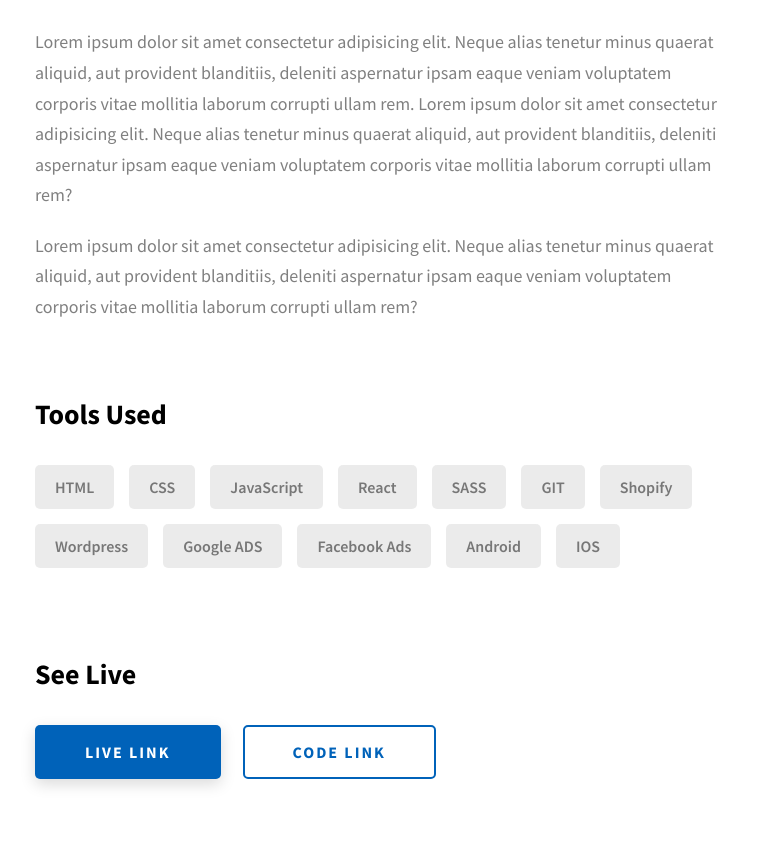
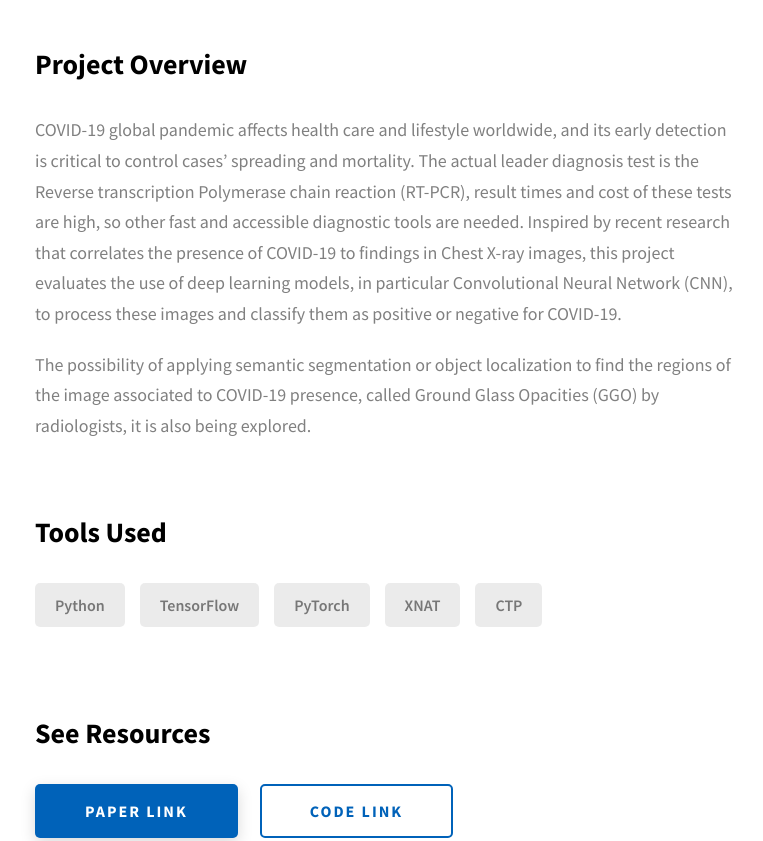
Before and after one commit to BioAITeam/BioAITeam.github.io, a plain HTML site: page project-covid.html in a window 1280 px wide. Shown: the part 1450-2291 px from the top of the page, without its empty margins (255-1018 px from the left). Drawn offline with Linux system fonts and the light colour scheme.

Commit message:
Update COVID project page

```diff
--- a/project-covid.html
+++ b/project-covid.html
@@ -4,8 +4,8 @@
     <meta charset="UTF-8" />
     <meta name="viewport" content="width=device-width, initial-scale=1.0" />
     <meta http-equiv="X-UA-Compatible" content="ie=edge" />
-    <title>Case Study of Project 2</title>
-    <meta name="description" content="Case study page of Project" />
+    <title>COVID-19 Detection</title>
+    <meta name="description" content="Deep Learning Applied to COVID-19 Detection in X-Ray Images project page" />
 
     <link rel="stylesheet" href="css/style.css" />
 
@@ -62,40 +62,18 @@
           </div>
         </div>
       </div>
-      <div class="header__sm-menu">
-        <div class="header__sm-menu-content">
-          <ul class="header__sm-menu-links">
-            <li class="header__sm-menu-link">
-              <a href="./index.html"> Home </a>
-            </li>
-
-            <li class="header__sm-menu-link">
-              <a href="./index.html#about"> About </a>
-            </li>
-
-            <li class="header__sm-menu-link">
-              <a href="./index.html#projects"> Projects </a>
-            </li>
-
-            <li class="header__sm-menu-link">
-              <a href="./index.html#contact"> Contact </a>
-            </li>
-          </ul>
-        </div>
-      </div>
     </header>
     <section class="project-cs-hero">
       <div class="project-cs-hero__content">
-        <h1 class="heading-primary">Project 2</h1>
+        <h1 class="heading-primary">Deep Learning Applied to COVID-19 Detection in X-Ray Images</h1>
         <div class="project-cs-hero__info">
           <p class="text-primary">
-            Lorem ipsum dolor sit amet consectetur adipisicing elit. Dignissimos
-            in numquam incidunt earum quaerat cum fuga, atque similique natus
-            nobis sit.
+            Research project intended to develop a Computer Aided Diagnosis (CAD)
+            tool for the COVID-19 disease using X-Ray images and Deep Learning methods.
           </p>
         </div>
         <div class="project-cs-hero__cta">
-          <a href="#" class="btn btn--bg" target="_blank">Live Link</a>
+          <a href="https://www.sciencedirect.com/science/article/pii/S2666827021000694?via%3Dihub" class="btn btn--bg" target="_blank">Paper Link</a>
         </div>
       </div>
     </section>
@@ -104,7 +82,7 @@
         <div class="project-details__content">
           <div class="project-details__showcase-img-cont">
             <img
-              src="./assets/jpeg/project-mockup-example.jpeg"
+              src="./assets/jpeg/covid.jpg"
               alt="Project Image"
               class="project-details__showcase-img"
             />
@@ -113,49 +91,41 @@
             <div class="project-details__desc">
               <h3 class="project-details__content-title">Project Overview</h3>
               <p class="project-details__desc-para">
-                Lorem ipsum dolor sit amet consectetur adipisicing elit. Neque
-                alias tenetur minus quaerat aliquid, aut provident blanditiis,
-                deleniti aspernatur ipsam eaque veniam voluptatem corporis vitae
-                mollitia laborum corrupti ullam rem. Lorem ipsum dolor sit amet
-                consectetur adipisicing elit. Neque alias tenetur minus quaerat
-                aliquid, aut provident blanditiis, deleniti aspernatur ipsam
-                eaque veniam voluptatem corporis vitae mollitia laborum corrupti
-                ullam rem?
+                COVID-19 global pandemic affects health care and lifestyle worldwide,
+                and its early detection is critical to control cases’ spreading and
+                mortality. The actual leader diagnosis test is the Reverse transcription
+                Polymerase chain reaction (RT-PCR), result times and cost of these tests are high,
+                so other fast and accessible diagnostic tools are needed. Inspired by recent research
+                that correlates the presence of COVID-19 to findings in Chest X-ray images, this project
+                evaluates the use of deep learning models, in particular Convolutional Neural Network (CNN),
+                to process these images and classify them as positive or negative for COVID-19.
               </p>
               <p class="project-details__desc-para">
-                Lorem ipsum dolor sit amet consectetur adipisicing elit. Neque
-                alias tenetur minus quaerat aliquid, aut provident blanditiis,
-                deleniti aspernatur ipsam eaque veniam voluptatem corporis vitae
-                mollitia laborum corrupti ullam rem?
+                The possibility of applying semantic segmentation or object localization to find the regions
+                of the image associated to COVID-19 presence, called Ground Glass Opacities (GGO) by radiologists,
+                it is also being explored.
               </p>
             </div>
             <div class="project-details__tools-used">
               <h3 class="project-details__content-title">Tools Used</h3>
               <div class="skills">
-                <div class="skills__skill">HTML</div>
-                <div class="skills__skill">CSS</div>
-                <div class="skills__skill">JavaScript</div>
-                <div class="skills__skill">React</div>
-                <div class="skills__skill">SASS</div>
-                <div class="skills__skill">GIT</div>
-                <div class="skills__skill">Shopify</div>
-                <div class="skills__skill">Wordpress</div>
-                <div class="skills__skill">Google ADS</div>
-                <div class="skills__skill">Facebook Ads</div>
-                <div class="skills__skill">Android</div>
-                <div class="skills__skill">IOS</div>
+                <div class="skills__skill">Python</div>
+                <div class="skills__skill">TensorFlow</div>
+                <div class="skills__skill">PyTorch</div>
+                <div class="skills__skill">XNAT</div>
+                <div class="skills__skill">CTP</div>
               </div>
             </div>
             <div class="project-details__links">
-              <h3 class="project-details__content-title">See Live</h3>
+              <h3 class="project-details__content-title">See Resources</h3>
               <a
-                href="#"
+                href="https://www.sciencedirect.com/science/article/pii/S2666827021000694?via%3Dihub"
                 class="btn btn--med btn--theme project-details__links-btn"
                 target="_blank"
-                >Live Link</a
+                >Paper Link</a
               >
               <a
-                href="#"
+                href="https://github.com/BioAITeam/COVID19-Detection"
                 class="btn btn--med btn--theme-inv project-details__links-btn"
                 target="_blank"
                 >Code Link</a
```
